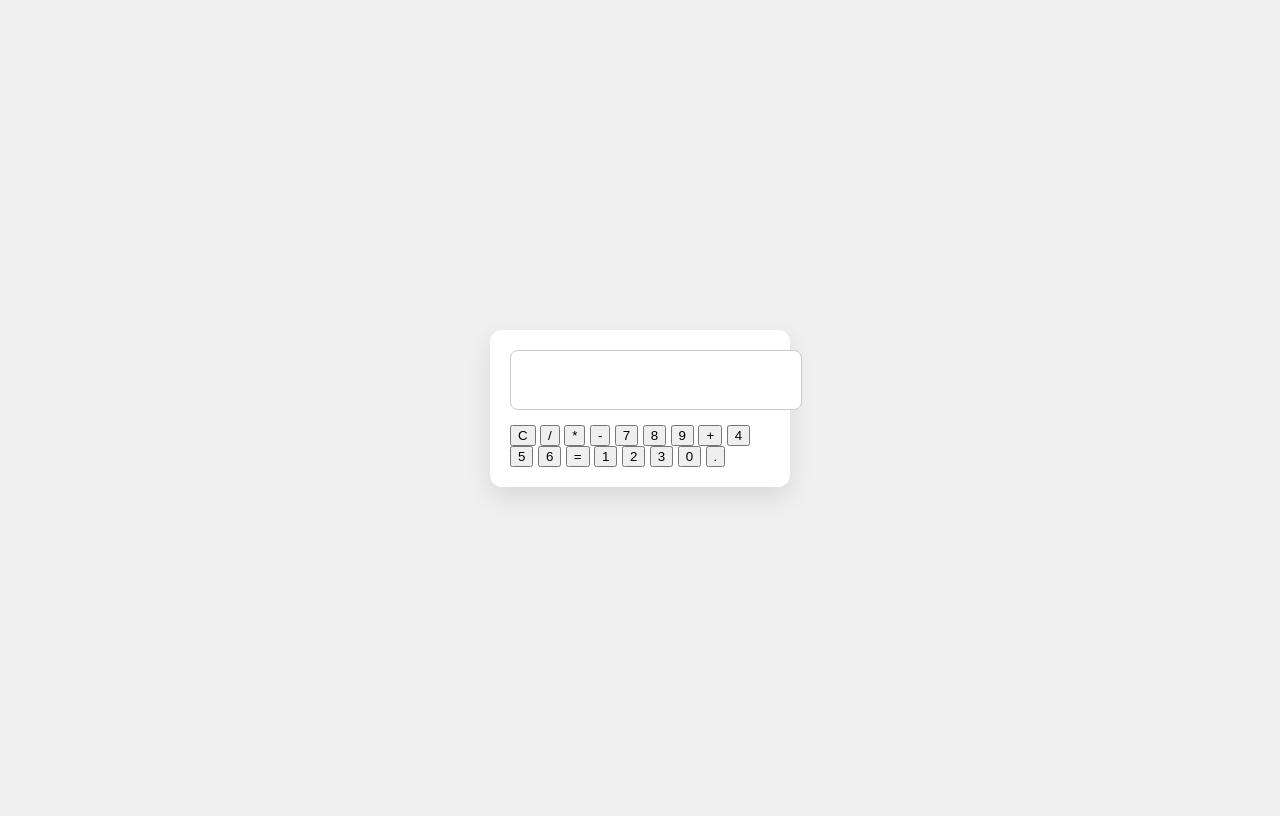
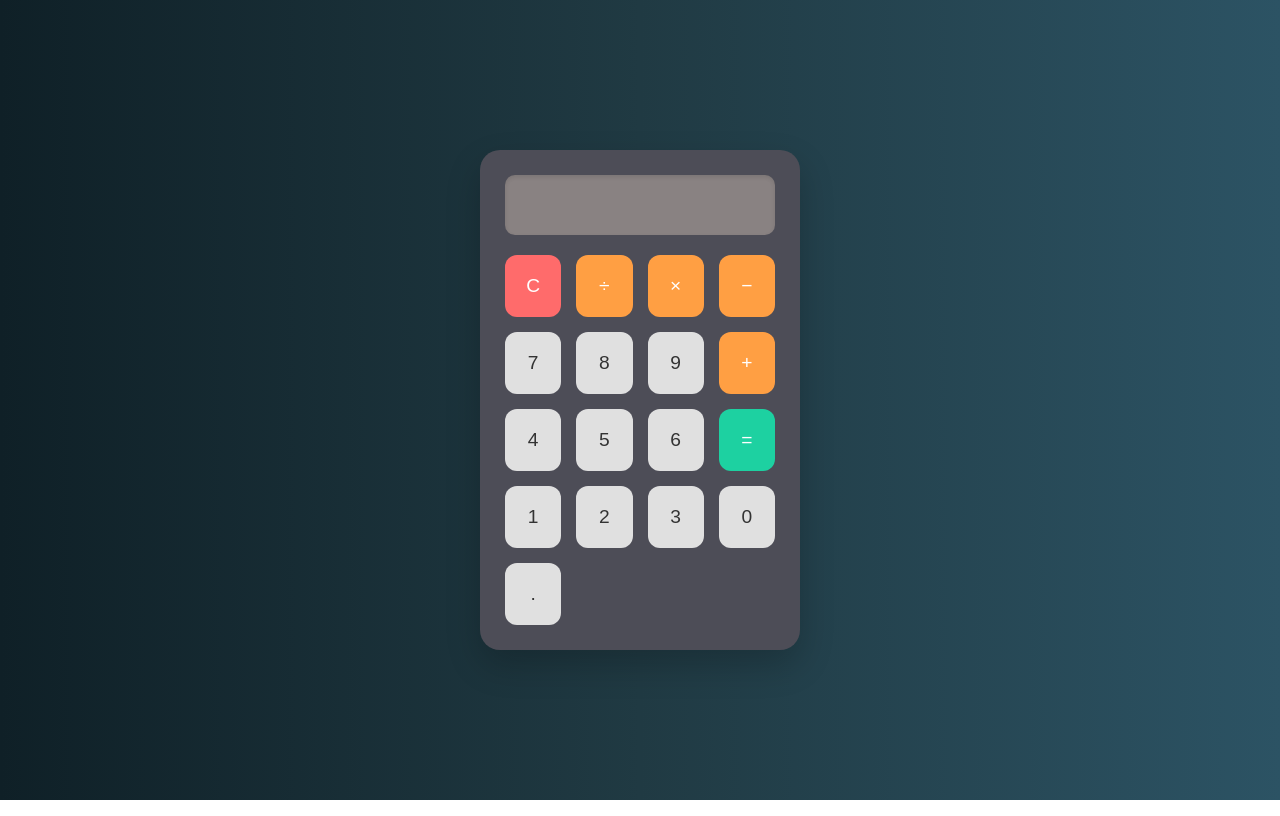
Before and after one commit to Nikhil9141/practice-Projects, a plain HTML site: page Calculator/index.html in a window 1280 px wide. Drawn offline with Linux system fonts and the light colour scheme.

Commit message:
Calculator

```diff
--- a/Calculator/index.html
+++ b/Calculator/index.html
@@ -2,35 +2,35 @@
 <html lang="en">
 <head>
   <meta charset="UTF-8">
-  <title>Simple Calculator</title>
+  <title>Calculator</title>
   <link rel="stylesheet" href="style.css">
 </head>
 <body>
   <div class="calculator">
     <input type="text" id="display" readonly>
     <div class="buttons">
-      <button onclick="clearDisplay()">C</button>
-      <button onclick="appendValue('/')">/</button>
-      <button onclick="appendValue('*')">*</button>
-      <button onclick="appendValue('-')">-</button>
+      <button class="btn action" onclick="clearDisplay()">C</button>
+      <button class="btn operator" onclick="appendValue('/')">÷</button>
+      <button class="btn operator" onclick="appendValue('*')">×</button>
+      <button class="btn operator" onclick="appendValue('-')">−</button>
 
-      <button onclick="appendValue('7')">7</button>
-      <button onclick="appendValue('8')">8</button>
-      <button onclick="appendValue('9')">9</button>
-      <button onclick="appendValue('+')">+</button>
+      <button class="btn" onclick="appendValue('7')">7</button>
+      <button class="btn" onclick="appendValue('8')">8</button>
+      <button class="btn" onclick="appendValue('9')">9</button>
+      <button class="btn operator" onclick="appendValue('+')">+</button>
 
-      <button onclick="appendValue('4')">4</button>
-      <button onclick="appendValue('5')">5</button>
-      <button onclick="appendValue('6')">6</button>
-      <button onclick="calculateResult()">=</button>
+      <button class="btn" onclick="appendValue('4')">4</button>
+      <button class="btn" onclick="appendValue('5')">5</button>
+      <button class="btn" onclick="appendValue('6')">6</button>
+      <button class="btn equals" onclick="calculateResult()">=</button>
 
-      <button onclick="appendValue('1')">1</button>
-      <button onclick="appendValue('2')">2</button>
-      <button onclick="appendValue('3')">3</button>
-      <button onclick="appendValue('0')">0</button>
-      <button onclick="appendValue('.')">.</button>
+      <button class="btn" onclick="appendValue('1')">1</button>
+      <button class="btn" onclick="appendValue('2')">2</button>
+      <button class="btn" onclick="appendValue('3')">3</button>
+      <button class="btn" onclick="appendValue('0')">0</button>
+      <button class="btn" onclick="appendValue('.')">.</button>
     </div>
   </div>
-
+  <script src="script.js"></script>
 </body>
 </html>
--- /dev/null
+++ b/Calculator/script.js
@@ -0,0 +1,17 @@
+let display = document.getElementById('display');
+
+function appendValue(value) {
+  display.value += value;
+}
+
+function clearDisplay() {
+  display.value = '';
+}
+
+function calculateResult() {
+  try {
+    display.value = eval(display.value);
+  } catch (error) {
+    display.value = 'Error';
+  }
+}
--- a/Calculator/style.css
+++ b/Calculator/style.css
@@ -1,26 +1,88 @@
+* {
+  box-sizing: border-box;
+}
+
 body {
-  font-family: Arial, sans-serif;
-  background: #f0f0f0;
+  margin: 0;
+  padding: 0;
+  font-family: 'Segoe UI', sans-serif;
+  background: linear-gradient(to right, #0f2027, #203a43, #2c5364);
+  height: 100vh;
   display: flex;
   justify-content: center;
   align-items: center;
-  height: 100vh;
 }
 
 .calculator {
-  background: #fff;
-  padding: 20px;
-  border-radius: 12px;
-  box-shadow: 0 10px 25px rgba(0, 0, 0, 0.1);
-  width: 260px;
+  background: rgb(77, 77, 87);
+  padding: 25px;
+  border-radius: 20px;
+  box-shadow: 0 15px 35px rgba(0, 0, 0, 0.2);
+  width: 320px;
 }
 
 #display {
   width: 100%;
-  padding: 15px;
-  font-size: 1.5rem;
-  margin-bottom: 15px;
+  height: 60px;
+  font-size: 2rem;
   text-align: right;
-  border: 1px solid #ccc;
-  border-radius: 8px;
+  padding: 10px;
+  margin-bottom: 20px;
+  border: none;
+  border-radius: 10px;
+  background: #898282;
+  color: #333;
+  box-shadow: inset 0 2px 4px rgba(0, 0, 0, 0.1);
 }
+
+.buttons {
+  display: grid;
+  grid-template-columns: repeat(4, 1fr);
+  gap: 15px;
+}
+
+button {
+  padding: 20px;
+  font-size: 1.2rem;
+  border: none;
+  border-radius: 12px;
+  cursor: pointer;
+  transition: all 0.2s ease;
+}
+
+.btn {
+  background-color: #e0e0e0;
+  color: #333;
+}
+
+.btn:hover {
+  background-color: #d5d5d5;
+}
+
+.operator {
+  background-color: #ff9f43;
+  color: #fff;
+}
+
+.operator:hover {
+  background-color: #ff8c1a;
+}
+
+.action {
+  background-color: #ff6b6b;
+  color: #fff;
+}
+
+.action:hover {
+  background-color: #ff3b3b;
+}
+
+.equals {
+  background-color: #1dd1a1;
+  color: white;
+  grid-column: span 1;
+}
+
+.equals:hover {
+  background-color: #10ac84;
+}
```
Also changed, not shown: Discount_calculator/script.js (+20 -0 lines).
